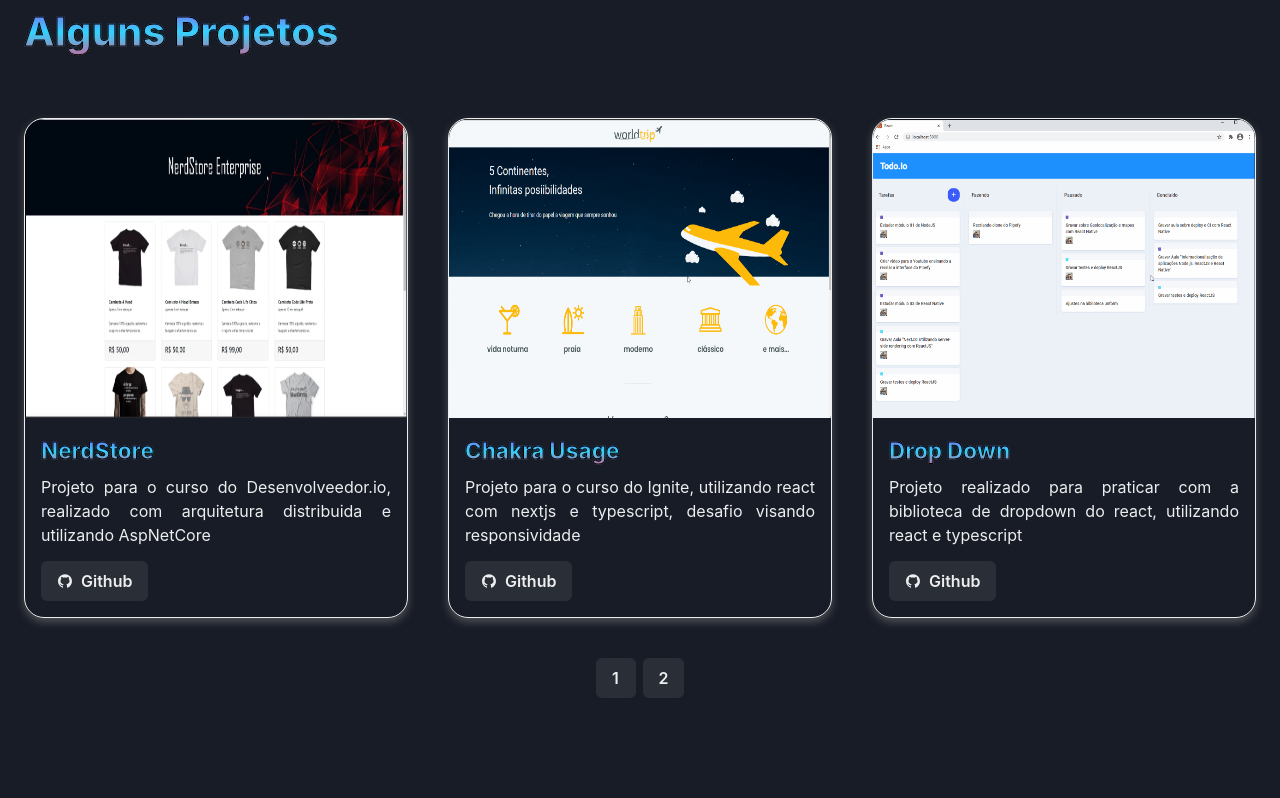
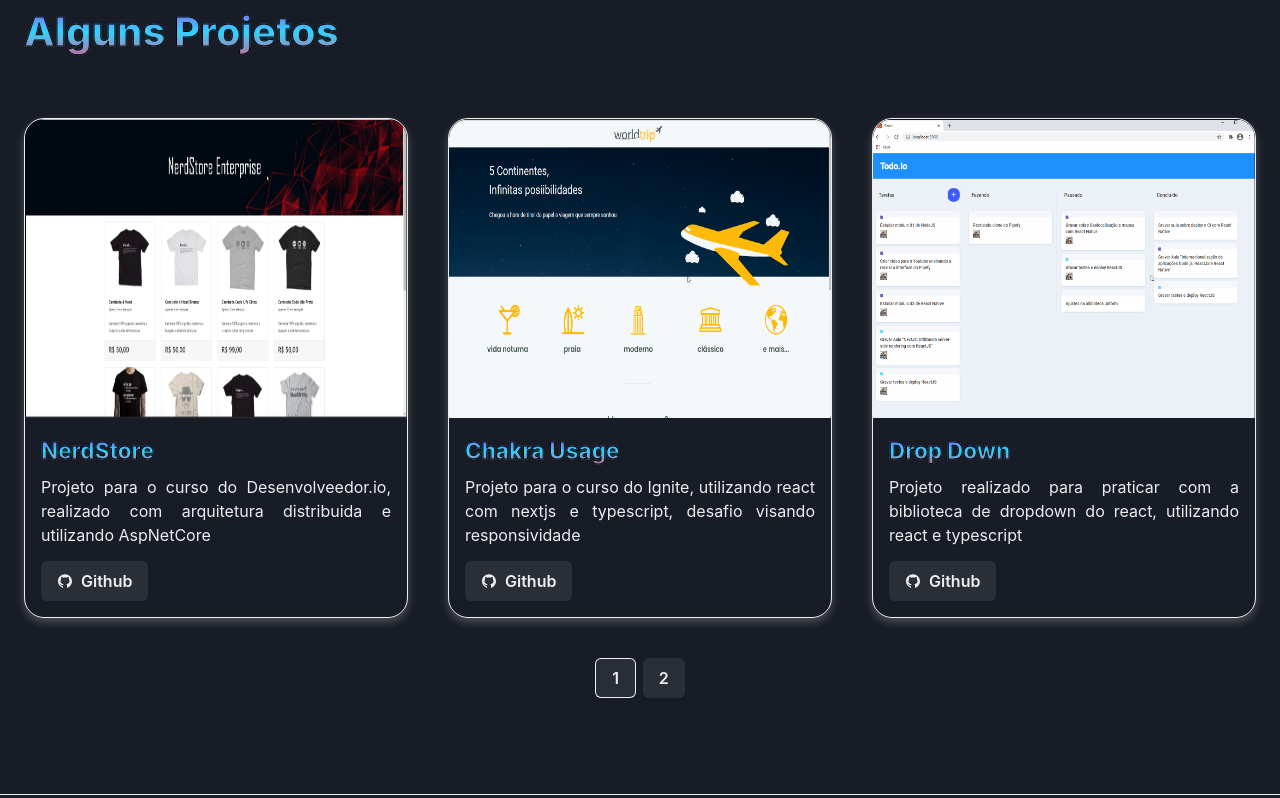
Before and after one commit to Brspontes/react-portfolio, a React (Create React App) app: page / in a window 1280 px wide. Shown: the part 1893-2691 px from the top of the page. Built offline with nearby package versions, Linux system fonts and the light colour scheme.

Commit message:
ajustes finais

```diff
--- a/src/components/projects/index.tsx
+++ b/src/components/projects/index.tsx
@@ -48,7 +48,7 @@
       <Flex mt='10' width='100%' justifyContent='center'>
         <Flex width='24' justifyContent='space-around'>
             {pagination.map(pg => {
-                return <Button onClick={() => setPageSeleted(pg)}>{pg}</Button>
+                return <Button border={pageSelected === pg ? '1px' : 'none'} onClick={() => setPageSeleted(pg)}>{pg}</Button>
               })
             }
         </Flex>
--- a/src/pages/App.tsx
+++ b/src/pages/App.tsx
@@ -34,7 +34,7 @@
           <ButtonsProfiles />
         </Flex>
         <Flex bgColor={colorMode === 'light' ? '#F5F5F5' : '#171c26'} mt='8'>
-          <Flex width='100%' maxWidth={1360} marginX='auto' marginTop='4' paddingX='6' direction='column' paddingBottom='40'>
+          <Flex width='100%' maxWidth={1360} marginX='auto' marginTop='4' paddingX='6' direction='column' paddingBottom='24'>
             <ExperienceSection />
             <Education />
             <Projects />
```
